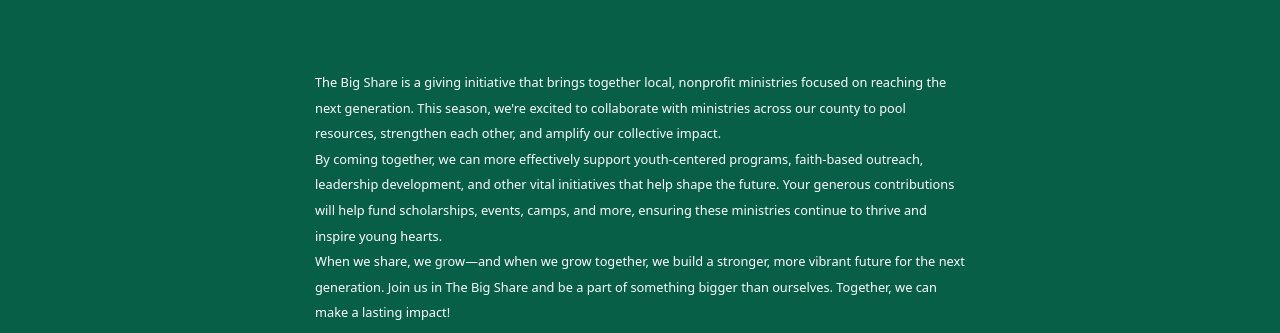
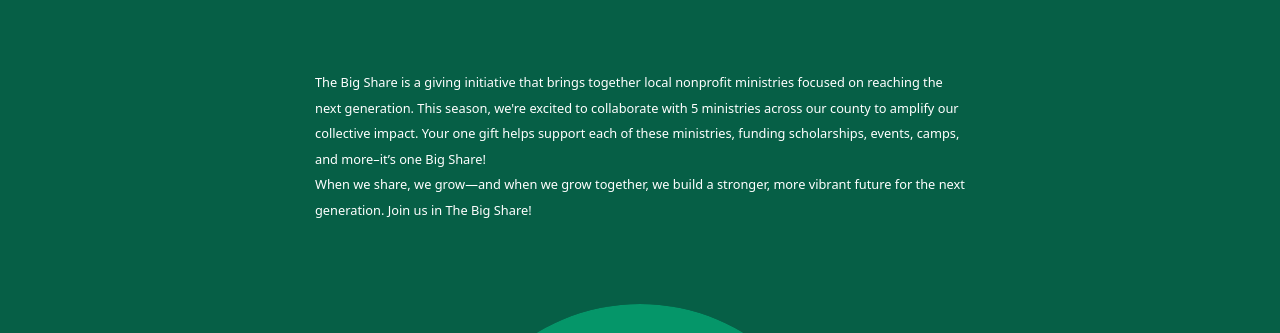
Before and after one commit to hwoodall30/fca-the-big-share, a plain HTML site: page index.html in a window 1280 px wide. Shown: the part 810-1143 px from the top of the page. Drawn offline with Linux system fonts and the light colour scheme.

Commit message:
deploy: 9dcaa1c4bca037708fc318ab0c8d984d63f257f4

```diff
--- a/index.html
+++ b/index.html
@@ -52,19 +52,13 @@
 			</div>
 			<div class="explanation-container">
 				<p class="explanation">
-					The Big Share is a giving initiative that brings together local, nonprofit ministries
-					focused on reaching the next generation. This season, we're excited to collaborate with
-					ministries across our county to pool resources, strengthen each other, and amplify our
-					collective impact. <br />
-
-					By coming together, we can more effectively support youth-centered programs, faith-based
-					outreach, leadership development, and other vital initiatives that help shape the future.
-					Your generous contributions will help fund scholarships, events, camps, and more, ensuring
-					these ministries continue to thrive and inspire young hearts. <br />
-
+					The Big Share is a giving initiative that brings together local nonprofit ministries
+					focused on reaching the next generation. This season, we're excited to collaborate with 5
+					ministries across our county to amplify our collective impact. Your one gift helps support
+					each of these ministries, funding scholarships, events, camps, and more–it’s one Big
+					Share! <br />
 					When we share, we grow—and when we grow together, we build a stronger, more vibrant future
-					for the next generation. Join us in The Big Share and be a part of something bigger than
-					ourselves. Together, we can make a lasting impact!
+					for the next generation. Join us in The Big Share!
 				</p>
 				<div class="circle-image">
 					<img src="./Explanation Image.png" alt="Explanation Image" />
```
